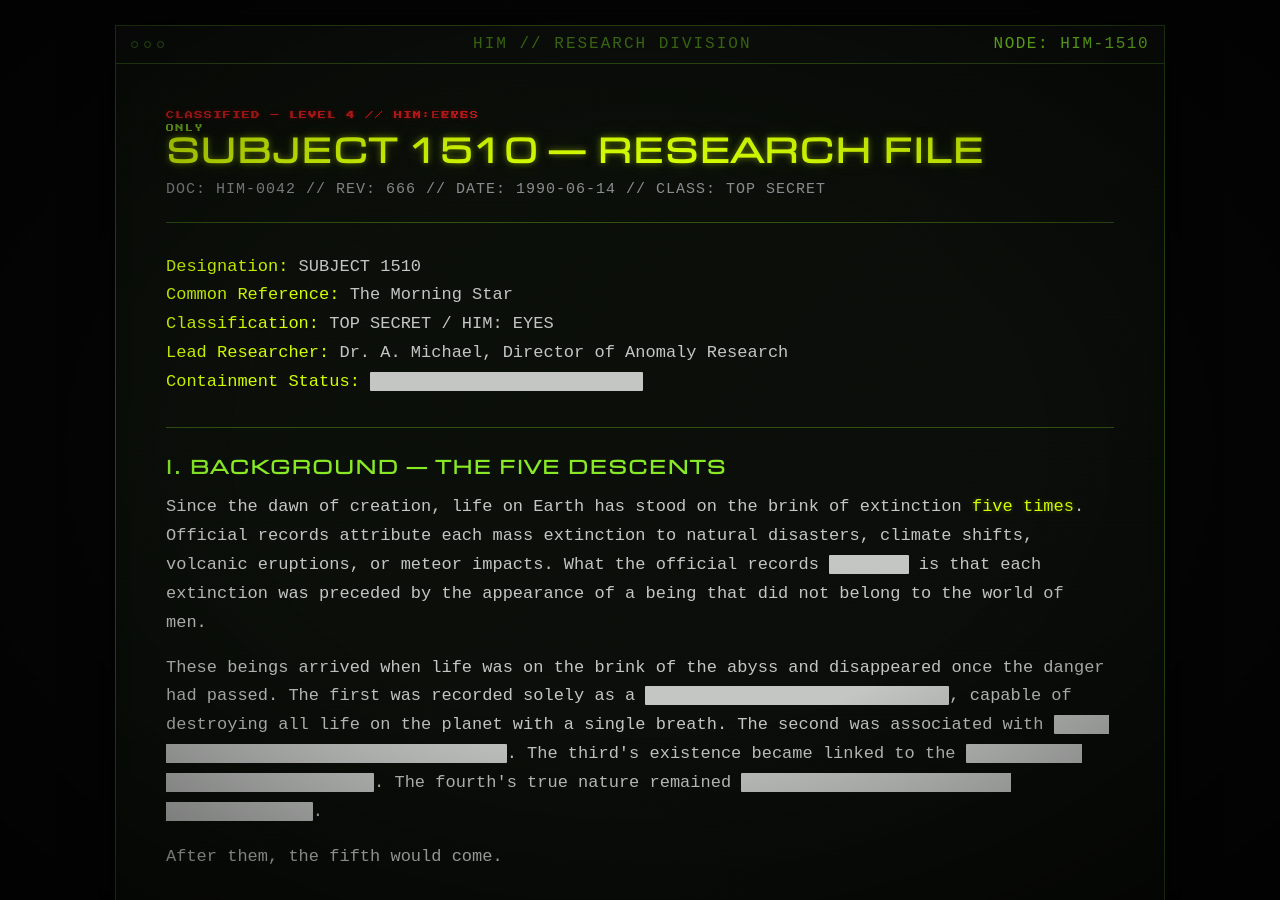
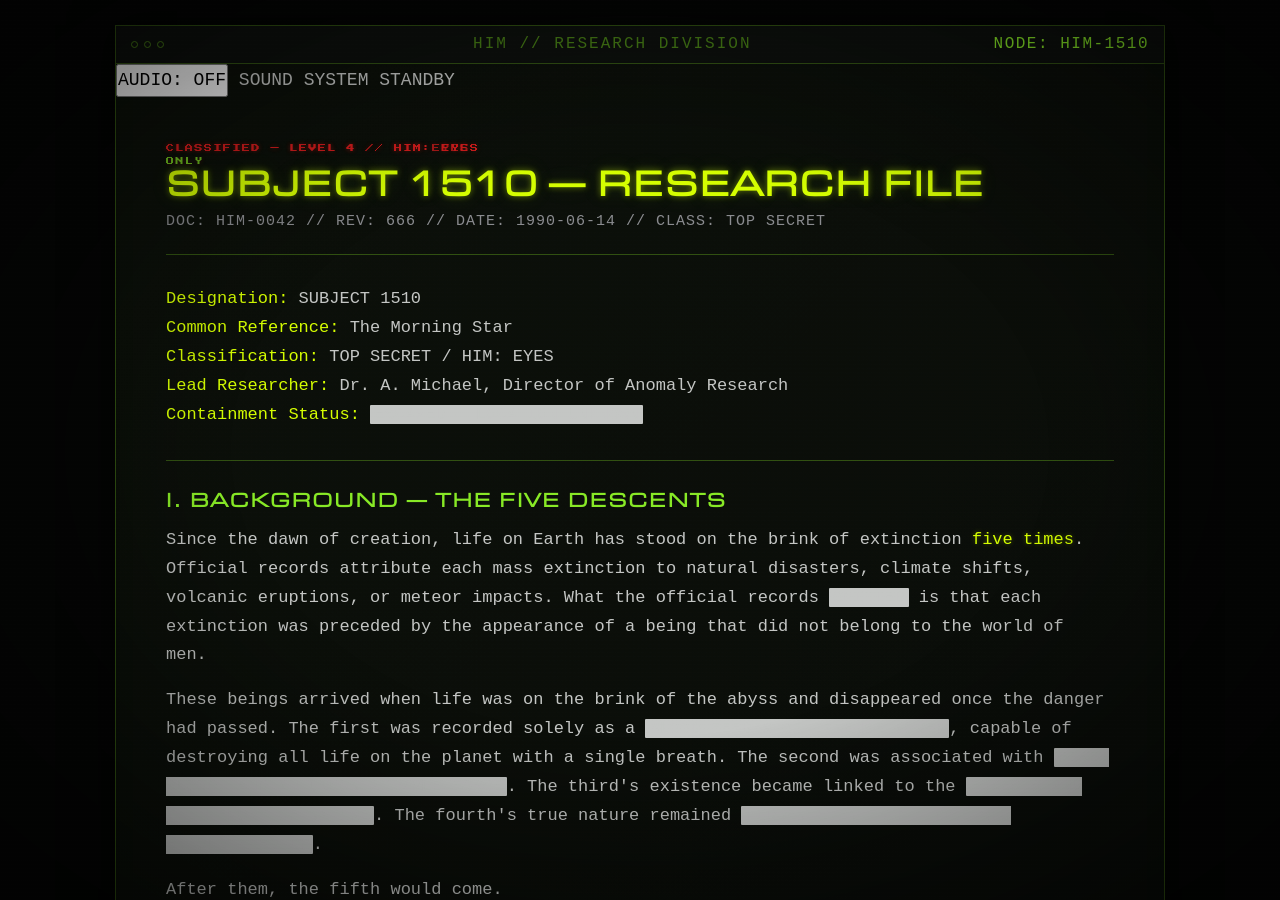
Before and after one commit to draecarysse/himresearchdivision.github.io, a Jekyll site: the page built from files/morning-star.html, in a window 1280 px wide and 900 px high. Built offline with Jekyll 4.4.1, drawn with Linux system fonts in a browser that asks for light colours; some web fonts are replaced.

Commit message:
Add audio control section to default layout

```diff
--- a/_layouts/default.html
+++ b/_layouts/default.html
@@ -30,6 +30,11 @@
       <div class="topbar-right">NODE: HIM-1510</div>
     </div>
 
+    <div class="audio-control" data-audio-track="{{ '/assets/audio/him-instrumental.mp3' | relative_url }}">
+      <button class="audio-toggle" type="button" aria-pressed="false">AUDIO: OFF</button>
+      <span class="audio-status" aria-live="polite">SOUND SYSTEM STANDBY</span>
+    </div>
+
     <!-- Terminal content -->
     <div class="terminal-content">
       {{ content }}
```
